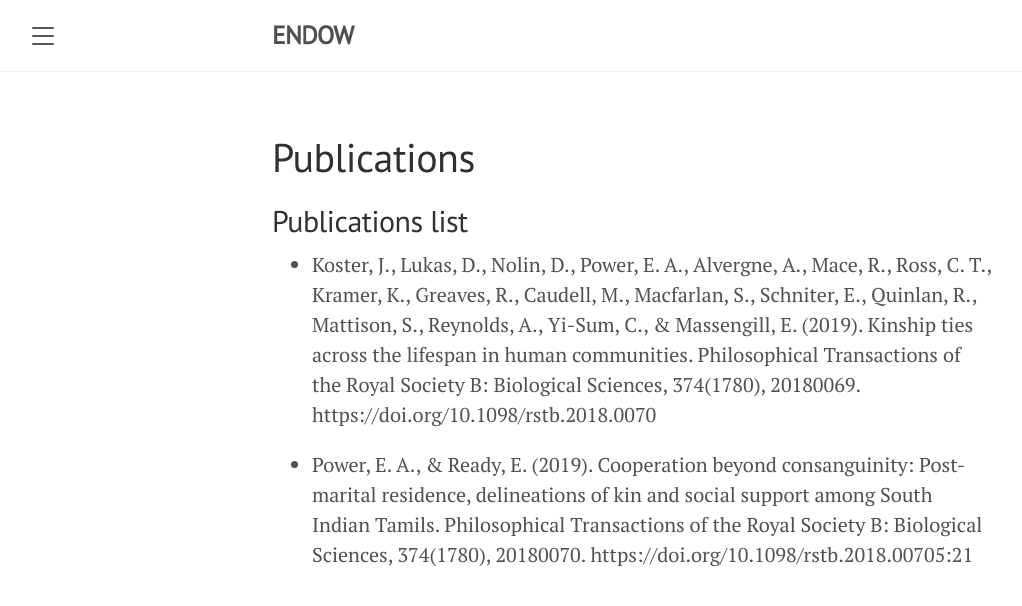
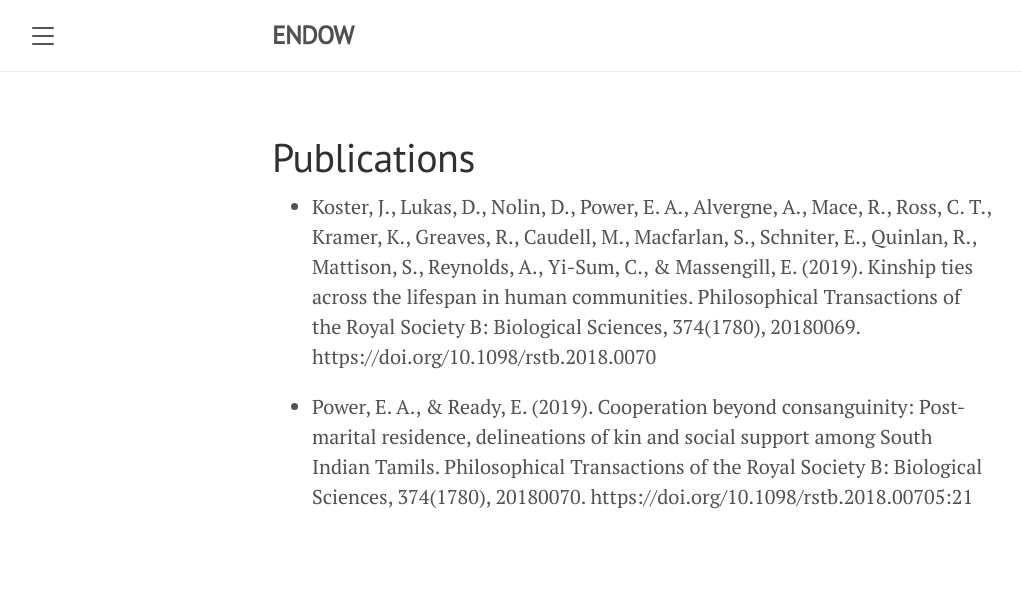
Before and after one commit to endowproject/endowproject.github.io, a Jekyll site: the page built from publications.md, in a window 1280 px wide. Shown: the top 606 px of the page, without its empty margins (8-1030 px from the left). Built offline with Jekyll 4.4.1, drawn with Linux system fonts in a browser that asks for light colours.

Commit message:
updated pubs

```diff
--- a/publications.md
+++ b/publications.md
@@ -3,7 +3,7 @@ layout: page
 title: Publications
 ---
 
-## Publications list
+
 - Koster, J., Lukas, D., Nolin, D., Power, E. A., Alvergne, A., Mace, R., Ross, C. T., Kramer, K., Greaves, R., Caudell, M., Macfarlan, S., Schniter, E., Quinlan, R., Mattison, S., Reynolds, A., Yi-Sum, C., & Massengill, E. (2019). Kinship ties across the lifespan in human communities. Philosophical Transactions of the Royal Society B: Biological Sciences, 374(1780), 20180069. https://doi.org/10.1098/rstb.2018.0070
 
 - Power, E. A., & Ready, E. (2019). Cooperation beyond consanguinity: Post-marital residence, delineations of kin and social support among South Indian Tamils. Philosophical Transactions of the Royal Society B: Biological Sciences, 374(1780), 20180070. https://doi.org/10.1098/rstb.2018.00705:21
```
